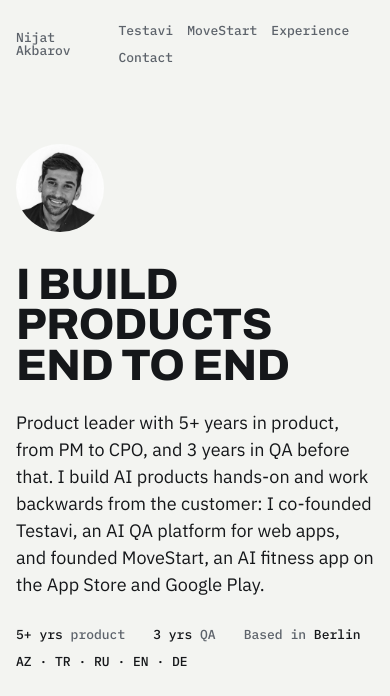
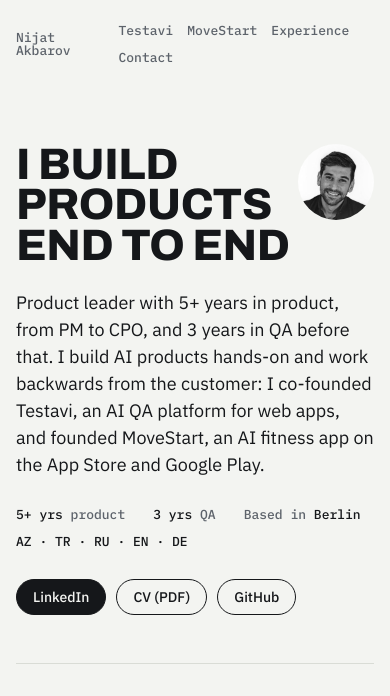
Before and after one commit to nicatakbarov/portfolio, a plain HTML site: page index.html in a window 390 px wide. Shown: the top 696 px of the page. Drawn offline with Linux system fonts and the light colour scheme.

Commit message:
Mobile: avatar beside the headline instead of above it
Co-Authored-By: Claude Opus 5.5 <noreply@anthropic.com>

```diff
--- a/index.html
+++ b/index.html
@@ -142,8 +142,9 @@ footer { font: 400 12px/1 var(--mono); color: var(--muted); padding-block: 0 32p
 @media (max-width: 820px) {
   .case { grid-template-columns: minmax(0, 1fr); gap: 36px; padding-block: 48px; }
   .tv .browser { order: 2; }
-  .intro { grid-template-columns: minmax(0, 1fr); }
-  .intro img.me { order: -1; width: 88px; height: 88px; }
+  .intro { grid-template-columns: minmax(0, 1fr); position: relative; }
+  .intro img.me { position: absolute; top: 56px; right: 0; width: 76px; height: 76px; }
+  .intro h1 { padding-right: 92px; }
   .contact { grid-template-columns: minmax(0, 1fr); }
 }
 @media (max-width: 480px) {
```
